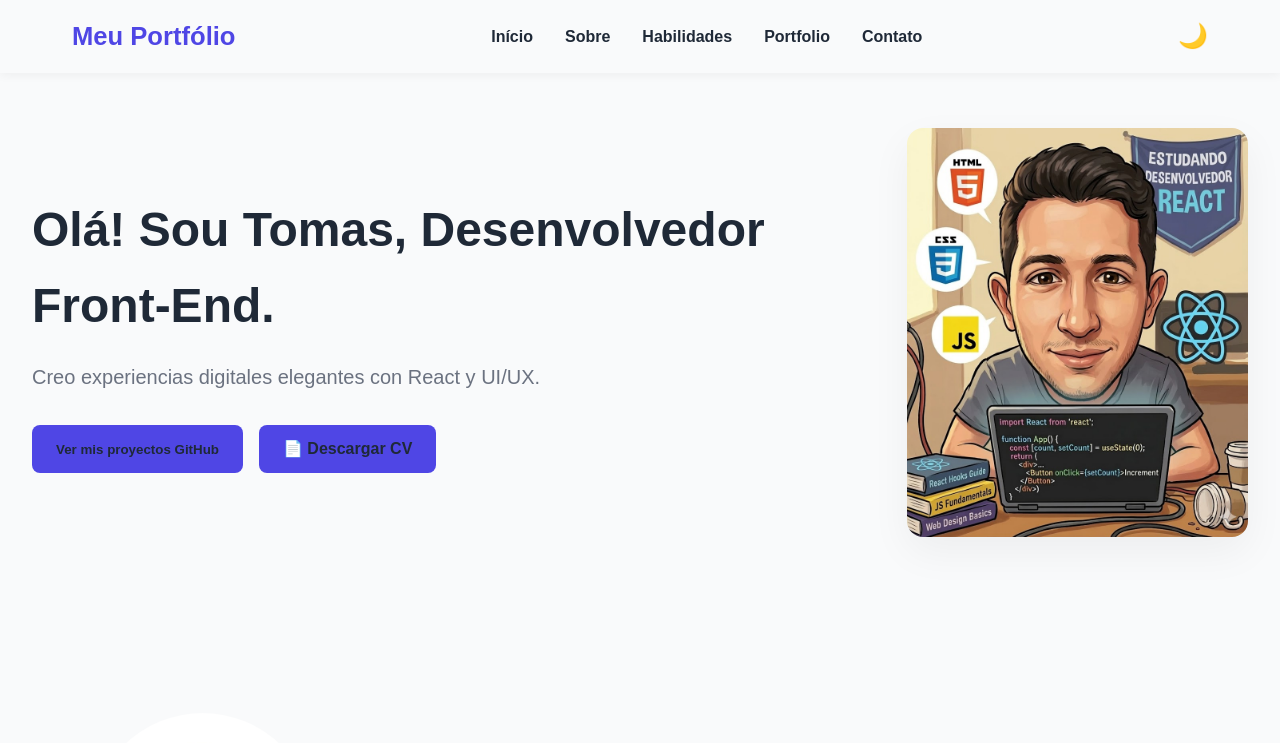
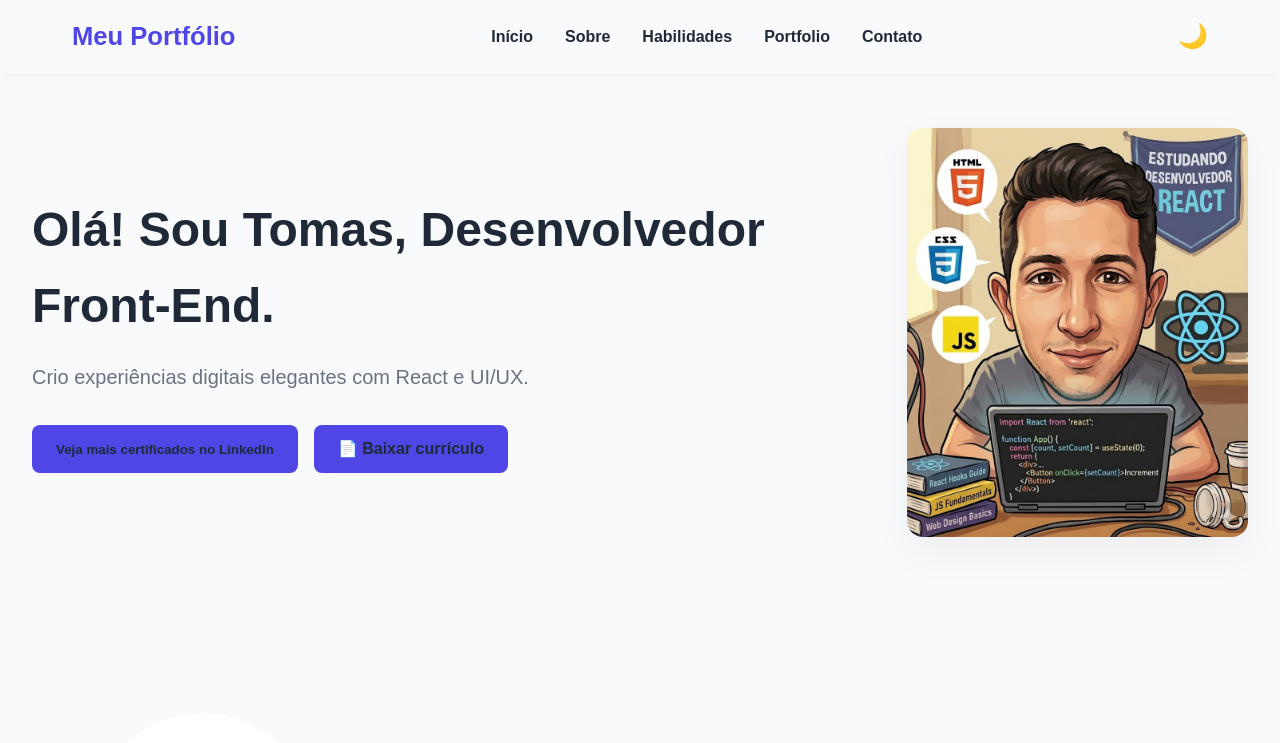
Before and after one commit to Taclyon/meu-portafolio, a React (Vite) app: page / in a window 1280 px wide. Shown: the top 743 px of the page. Built offline with nearby package versions, Linux system fonts and the light colour scheme.

Commit message:
versao final 1.0.0 buscar emprego

```diff
--- a/src/components/Footer.jsx
+++ b/src/components/Footer.jsx
@@ -2,7 +2,7 @@ const Footer = () => {
   return (
     <footer className="footer">
       <div className="footer-container">
-        <p>© 2026 Tomas. Todos los derechos reservados.</p>
+        <p>© 2026 Tomas. Todos os direitos reservados.</p>
         <div className="footer-socials">
           <a href="https://github.com" className="social-link">GitHub</a>
           <a href="https://linkedin.com" className="social-link">LinkedIn</a>
--- a/src/components/Hero.jsx
+++ b/src/components/Hero.jsx
@@ -12,7 +12,7 @@ const Hero = () => {
           <span className="cursor"></span>
         </h1>
         <p className="hero-subtitle">
-          Creo experiencias digitales elegantes con React y UI/UX.
+Crio experiências digitais elegantes com React e UI/UX.
         </p>
         <div className="hero-buttons">
           <button
@@ -24,13 +24,13 @@ const Hero = () => {
             }
             className="btn-primary"
           >
-            Ver mis proyectos GitHub
+            Veja mais certificados no LinkedIn
           </button>
           <DownlodPDF
             file="/tomaslyon.pdf"
             filename="Tomas_Cartaya_CV.pdf"
           >
-            📄 Descargar CV
+            📄 Baixar currículo
           </DownlodPDF>
           {/* <button className="btn-secondary"> CV</button> */}
         </div>
```
